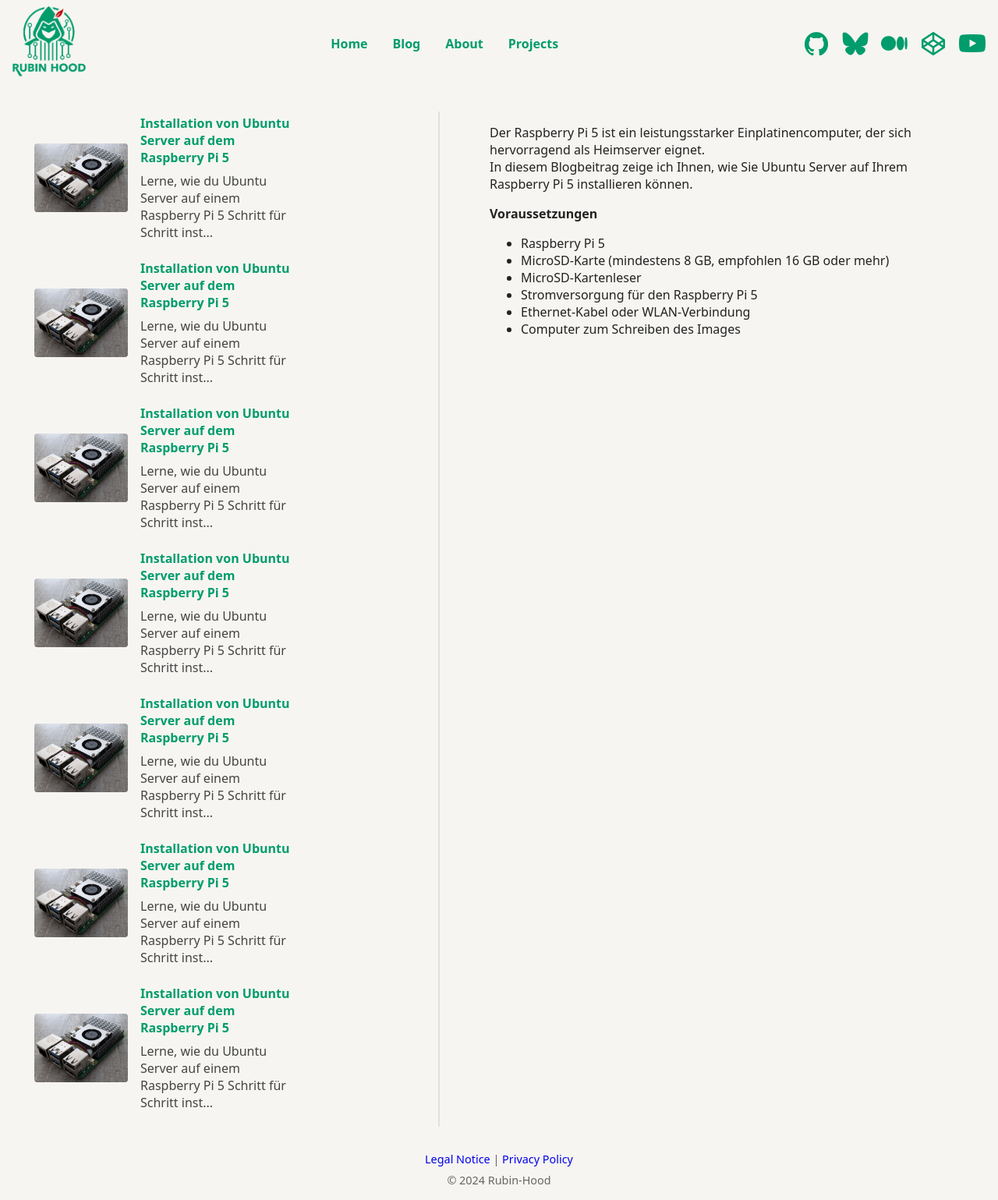
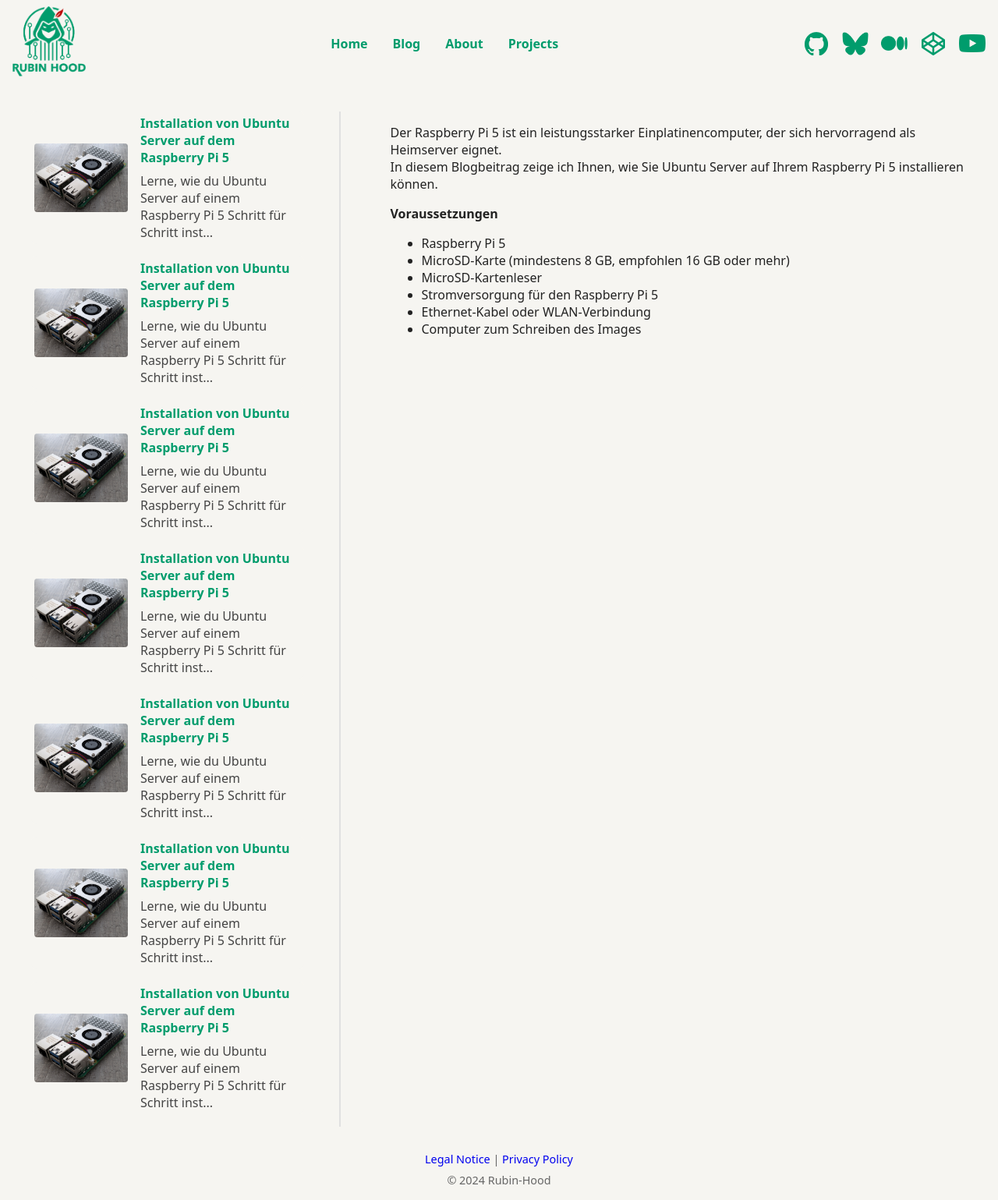
Before and after one commit to rubin-hood/rubinhood-blog, a Jekyll site: the page built from _posts/2024-06-01-beispiel.md, in a window 1280 px wide. Shown: the whole page at 78% size. Built offline with Jekyll 4.4.1, drawn with Linux system fonts in a browser that asks for light colours.

Commit message:
Update style.css

```diff
--- a/assets/css/style.css
+++ b/assets/css/style.css
@@ -237,7 +237,7 @@
 }
 
 .blog-sidebar {
-  flex: 1 1 520px;      /* Sidebar: nimmt minimal 1 Anteil, darf wachsen/schrumpfen, Startbreite 350px */
+  flex: 1 1 350px;      /* Sidebar: nimmt minimal 1 Anteil, darf wachsen/schrumpfen, Startbreite 350px */
   border-right: 2px solid #e0e0e0; /* <--- Hier die Linie ergänzen! */
   padding-right: 2rem;  /* Optional: Abstand zur Linie, passend zum gap */
   box-sizing: border-box; /* Sicherstellen, dass Padding/Borders eingerechnet werden */
```
